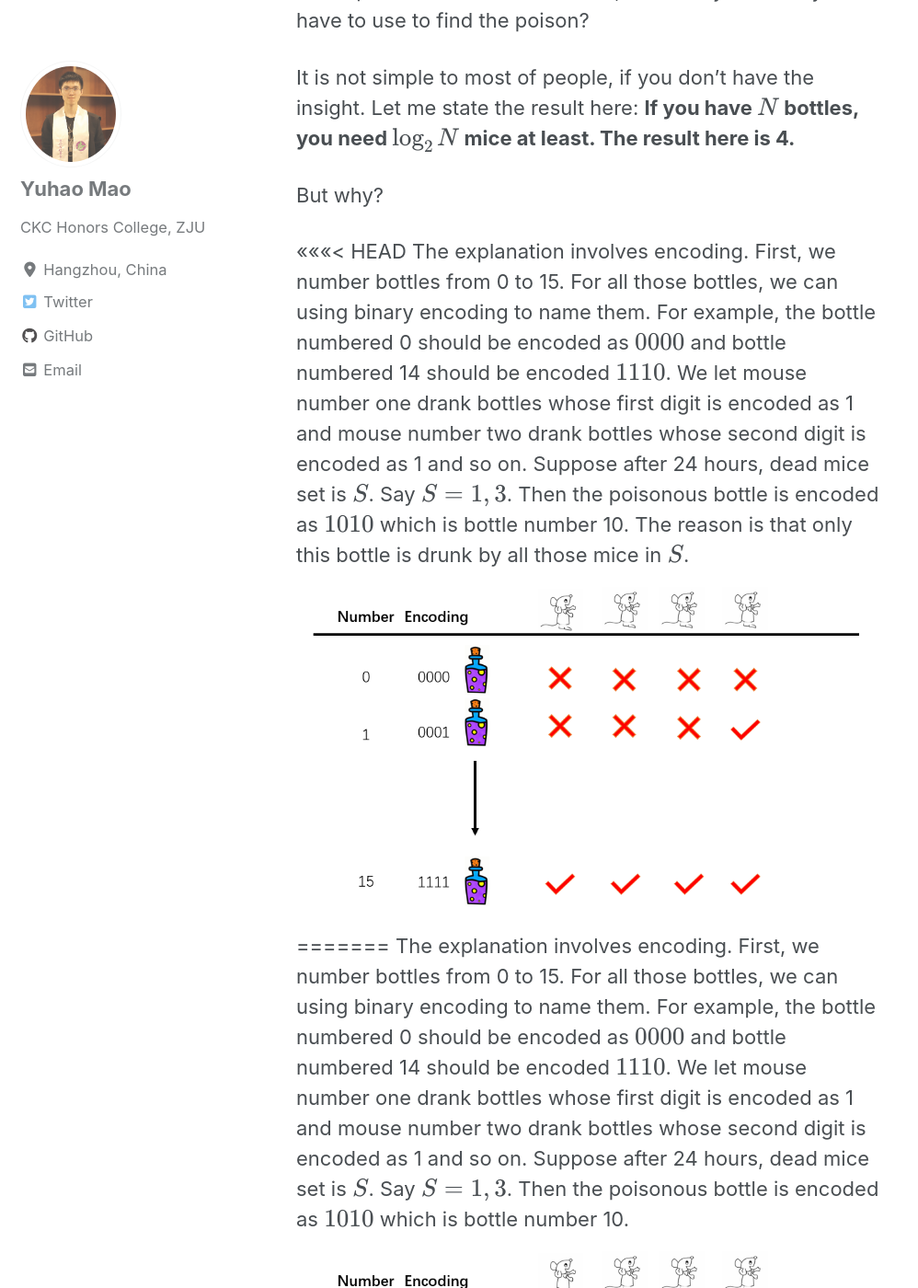
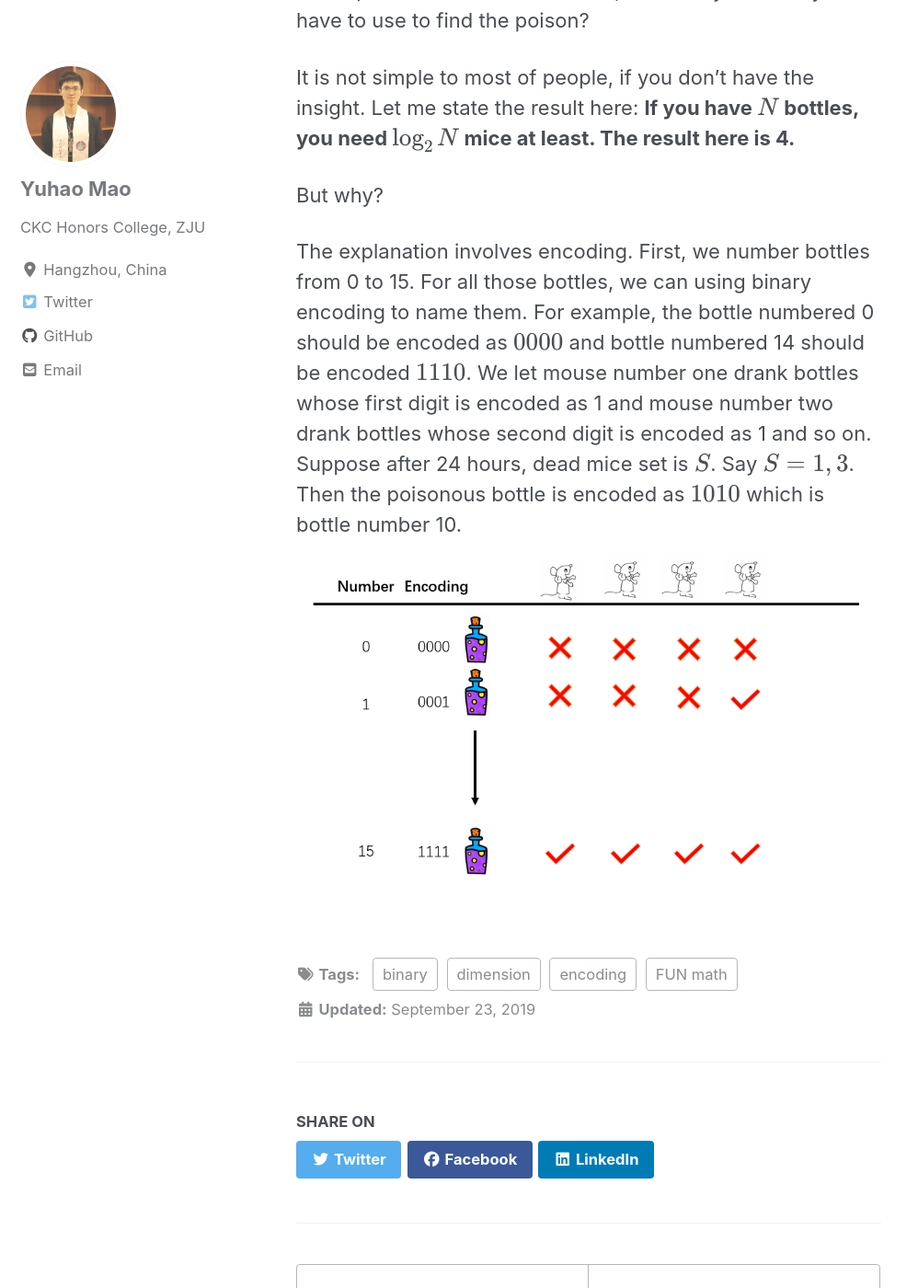
Before and after one commit to AlgebraLoveme/AlgebraLoveme.github.io, a Jekyll site: the page built from _posts/2019-09-23-How_to_find_poisson_from_numerous_bottles.md, in a window 1280 px wide and 1400 px high, scrolled down 1305 px. Shown: the whole window at 92% size, without its empty margins (0-998 px from the left). Built offline with Jekyll 4.4.1, drawn with Linux system fonts in a browser that asks for light colours; cached includes are drawn as plain includes; nearby versions of some CDN libraries; formulas are drawn with MathJax 3; some of the changed text lies outside the part shown.

Commit message:
Update 2019-09-23-How_to_find_poisson_from_numerous_bottles.md

```diff
--- a/_posts/2019-09-23-How_to_find_poisson_from_numerous_bottles.md
+++ b/_posts/2019-09-23-How_to_find_poisson_from_numerous_bottles.md
@@ -16,10 +16,5 @@ It is not simple to most of people, if you don't have the insight. Let me state
 
 But why?
 
-<<<<<<< HEAD
-The explanation involves encoding. First, we number bottles from 0 to 15. For all those bottles, we can using binary encoding to name them. For example, the bottle numbered 0 should be encoded as $$0000$$ and bottle numbered 14 should be encoded $$1110$$. We let mouse number one drank bottles whose first digit is encoded as 1 and mouse number two drank bottles whose second digit is encoded as 1 and so on. Suppose after 24 hours, dead mice set is $$S$$. Say $$S={1,3}$$. Then the poisonous bottle is encoded as $$1010$$ which is bottle number 10. The reason is that only this bottle is drunk by all those mice in $$S$$.
-![illustration](..\imgs\mice_plot1.png)
-=======
 The explanation involves encoding. First, we number bottles from 0 to 15. For all those bottles, we can using binary encoding to name them. For example, the bottle numbered 0 should be encoded as $$0000$$ and bottle numbered 14 should be encoded $$1110$$. We let mouse number one drank bottles whose first digit is encoded as 1 and mouse number two drank bottles whose second digit is encoded as 1 and so on. Suppose after 24 hours, dead mice set is $$S$$. Say $$S={1,3}$$. Then the poisonous bottle is encoded as $$1010$$ which is bottle number 10.
 ![illustration](../imgs/mice_plot1.png)
->>>>>>> parent of b632f09... Update 2019-09-23-How_to_find_poisson_from_numerous_bottles.md
```
